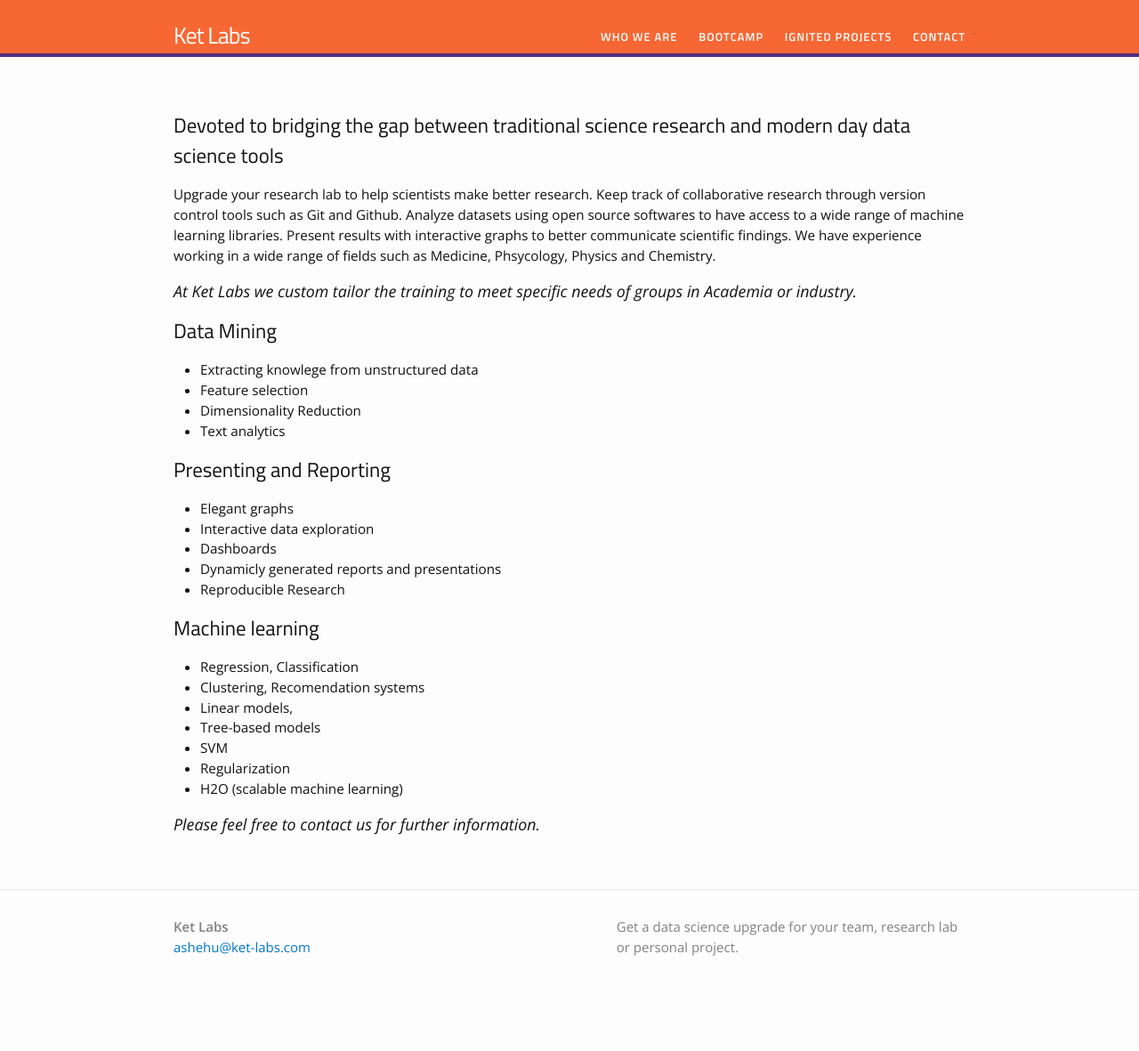
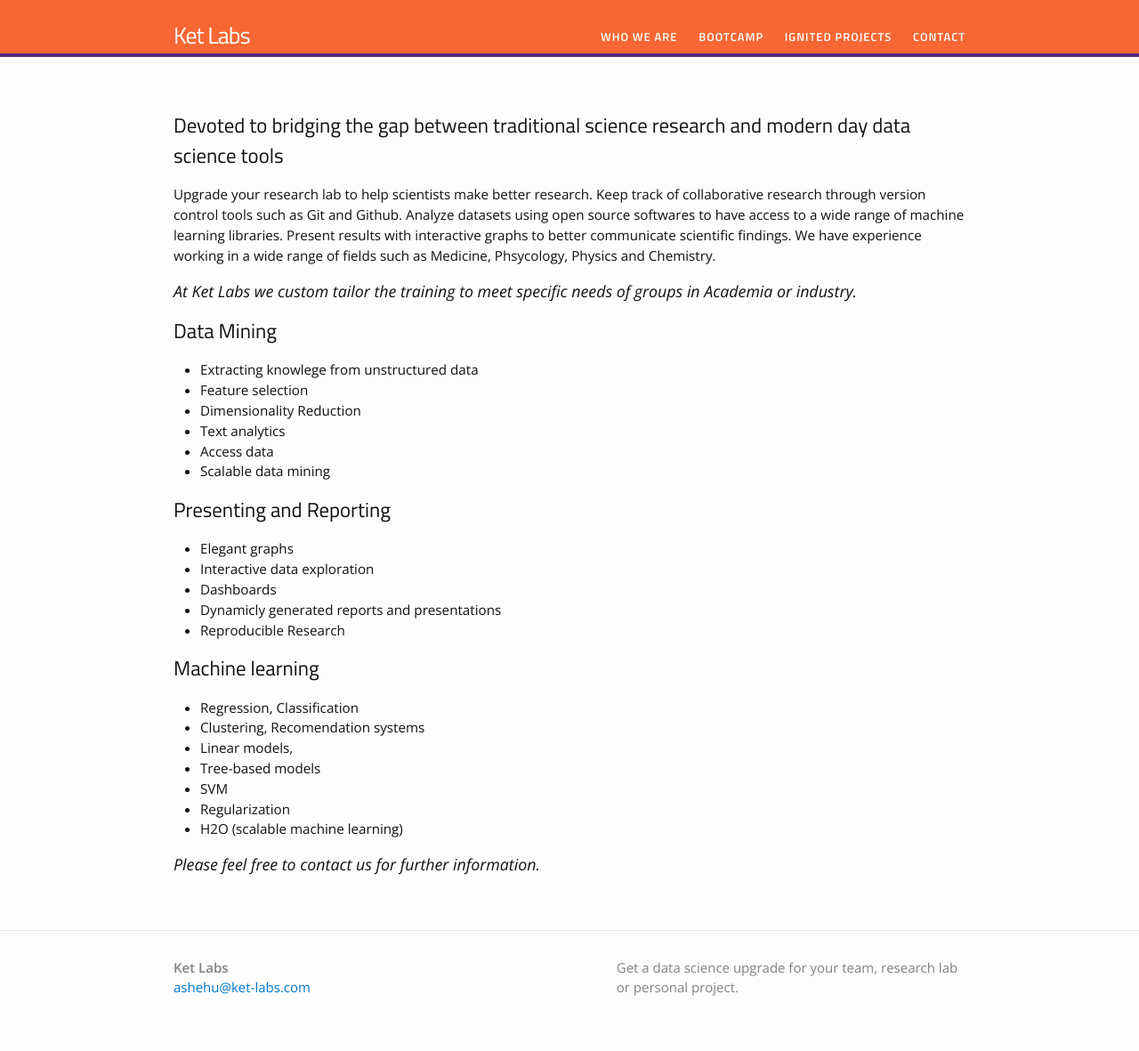
Before and after one commit to Ket-Labs/Ket-Labs.github.io, a Jekyll site: the page built from index.md, in a window 1280 px wide. Shown: the whole page at 89% size. Built offline with Jekyll 4.4.1, drawn with Linux system fonts in a browser that asks for light colours; before the commit the page ends 1135 px from its top, so only the background shows below that.

Commit message:
scalabe data mining

```diff
--- a/index.md
+++ b/index.md
@@ -15,6 +15,8 @@ Upgrade your research lab to help scientists make better research. Keep track of
 * Feature selection
 * Dimensionality Reduction
 * Text analytics
+* Access data
+* Scalable data mining
 
 ## Presenting and Reporting
 * Elegant graphs
```
Also changed, not shown: 3 other files.
